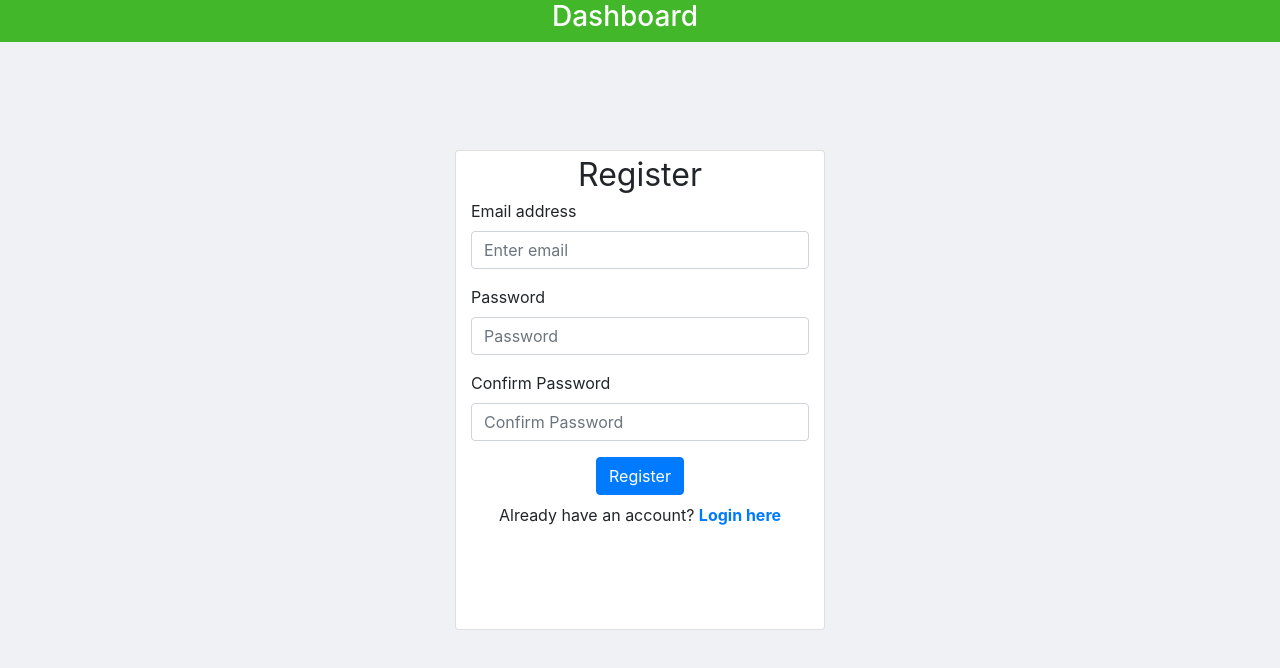
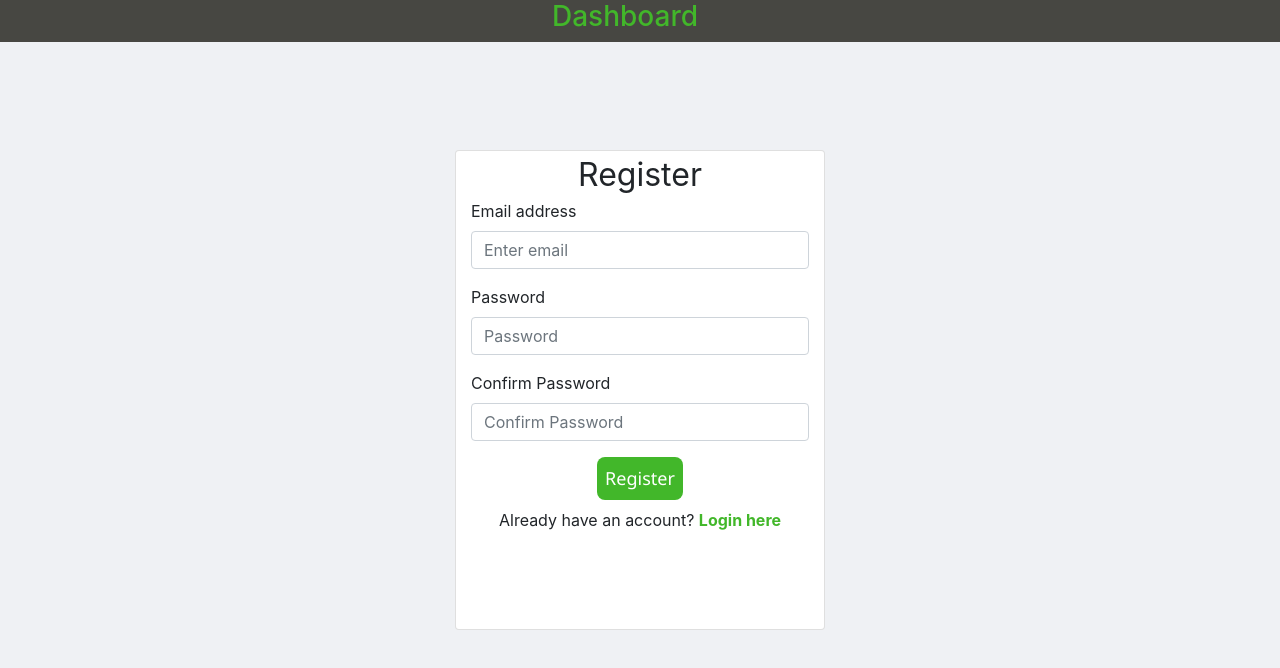
Before and after one commit to nvergez/Dashboard, a React (Create React App) app in the folder app/: page / in a window 1280 px wide. Shown: the top 668 px of the page. Built offline with nearby package versions, Linux system fonts and the light colour scheme.

Commit message:
Update frontend make navbar suit the graphical charter

```diff
--- a/app/src/App.css
+++ b/app/src/App.css
@@ -29,14 +29,26 @@ body {
 }
 
 .color-nav {
-  background-color: #42B72A;
+  background-color: #474742;
+}
+
+.color-green {
+  color: #42B72A;
 }
 
 .App-link {
   color: #61dafb;
 }
 
-
+.buttonLog {
+  background-color: #42B72A;
+  font-family: 'Segoe UI', Tahoma, Geneva, Verdana, sans-serif;
+  font-size: large;
+  color: white;
+  border: none;
+  border-radius: 8px;
+  padding: 8px;
+}
 
 @keyframes App-logo-spin {
   from {
--- /dev/null
+++ b/app/src/components/Header/Header.css
@@ -0,0 +1,8 @@
+.buttonL {
+    width: "200px";
+    height : "100px";
+    background-color: #42B72A;
+    border: none;
+    font-family: 'Segoe UI', Tahoma, Geneva, Verdana, sans-serif;
+    font-size: large;
+}
--- a/app/src/components/Header/Header.js
+++ b/app/src/components/Header/Header.js
@@ -1,5 +1,7 @@
 import React from 'react';
 import { withRouter } from "react-router-dom";
+
+import './Header.css'
 
 function Header(props) {
     const capitalize = (s) => {
@@ -14,14 +16,34 @@ function Header(props) {
         if(props.location.pathname === '/home'){
             return(
                 <div className="ml-auto">
-                    <button className="btn btn-danger"
+                    <button className="buttonL"
                     onClick={() => handleLogout()}
-                    style={{height:'50px', width:'100px'}}>
+                    style={{width: "100px", height :42, color: "#ffffff"}}>
                         Logout
                     </button>
                 </div>
             )
         }
+    }
+    function renderMenu() {
+        if(props.location.pathname === '/home'){
+            return(
+                <div className="mr-auto">
+                    <button className="buttonL"
+                    onClick={() => openMenu()}
+                    style={{width: "100px", height :42, color: "#ffffff"}}>
+                        Menu
+                    </button>
+                </div>
+            )
+        }
+    }
+    function openMenu() {
+        return(
+            <div>
+                <p>salut mon pote</p>
+            </div>
+        )
     }
     function handleLogout() {
         localStorage.removeItem("ID_TOKEN")
@@ -30,7 +52,8 @@ function Header(props) {
     return(
         <nav className="color-nav">
             <div className="row col-12 d-flex justify-content-center text-white">
-                <span className="h3">Dashboard</span>
+                {renderMenu()}
+                <span className="h3" style={{color: "#42B72A"}}>Dashboard</span>
                 {renderLogout()}
             </div>
         </nav>
--- a/app/src/components/LoginForm/LoginForm.js
+++ b/app/src/components/LoginForm/LoginForm.js
@@ -80,8 +80,9 @@ function LoginForm(props) {
                 </div>
                 <button
                     type="submit"
-                    className="btn btn-primary"
+                    className="buttonLog"
                     onClick={handleSubmitClick}
+                    color="#42B72A"
                 >Submit</button>
             </form>
             <div className="alert alert-success mt-2" style={{display: state.successMessage ? 'block' : 'none' }} role="alert">
@@ -89,7 +90,7 @@ function LoginForm(props) {
             </div>
             <div className="registerMessage">
                 <span>Dont have an account? </span>
-                <span className="loginText" onClick={() => redirectToRegister()}>Register</span>
+                <span className="loginText" onClick={() => redirectToRegister()} style={{color: "#42B72A"}}>Register</span>
             </div>
             <div className="loginImgur">
                 <a href={getUrlImgur()}>Login with Imgur</a>
--- a/app/src/components/RegistrationForm/RegistrationForm.js
+++ b/app/src/components/RegistrationForm/RegistrationForm.js
@@ -91,7 +91,7 @@ function RegistrationForm(props) {
                 </div>
                 <button
                     type="submit"
-                    className="btn btn-primary"
+                    className="buttonLog"
                     onClick={handleSubmitClick}
                 >
                     Register
@@ -102,7 +102,7 @@ function RegistrationForm(props) {
             </div>
             <div className="mt-2">
                 <span>Already have an account? </span>
-                <span className="loginText" onClick={() => redirectToLogin()}>Login here</span>
+                <span className="loginText" onClick={() => redirectToLogin()} style={{color: "#42B72A"}}>Login here</span>
             </div>
         </div>
     )
```
